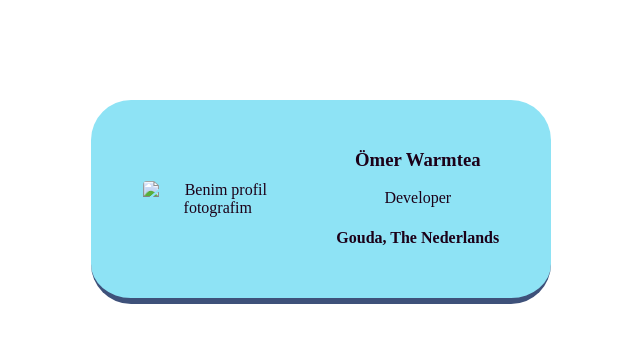
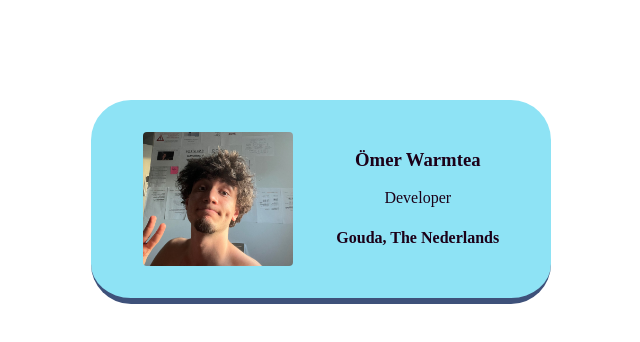
Before and after one commit to flexiblaze/business_card, a plain HTML site: page index.html in a window 1280 px wide. Shown: the whole page, without its empty margins (319-959 px from the left). Drawn offline with Linux system fonts and the light colour scheme.

Commit message:
Latest update for image problem

```diff
--- a/index.html
+++ b/index.html
@@ -12,7 +12,7 @@
     <header>
 
             <div class="container">
-                <img class="image" src="images/foto_ben.jpg " alt="Benim profil fotografim">
+                <img class="image" src="foto_ben.jpg " alt="Benim profil fotografim">
                 <div class="introduction">
                     <h3>Ömer Warmtea</h1>
                     <p>Developer</p>
```
